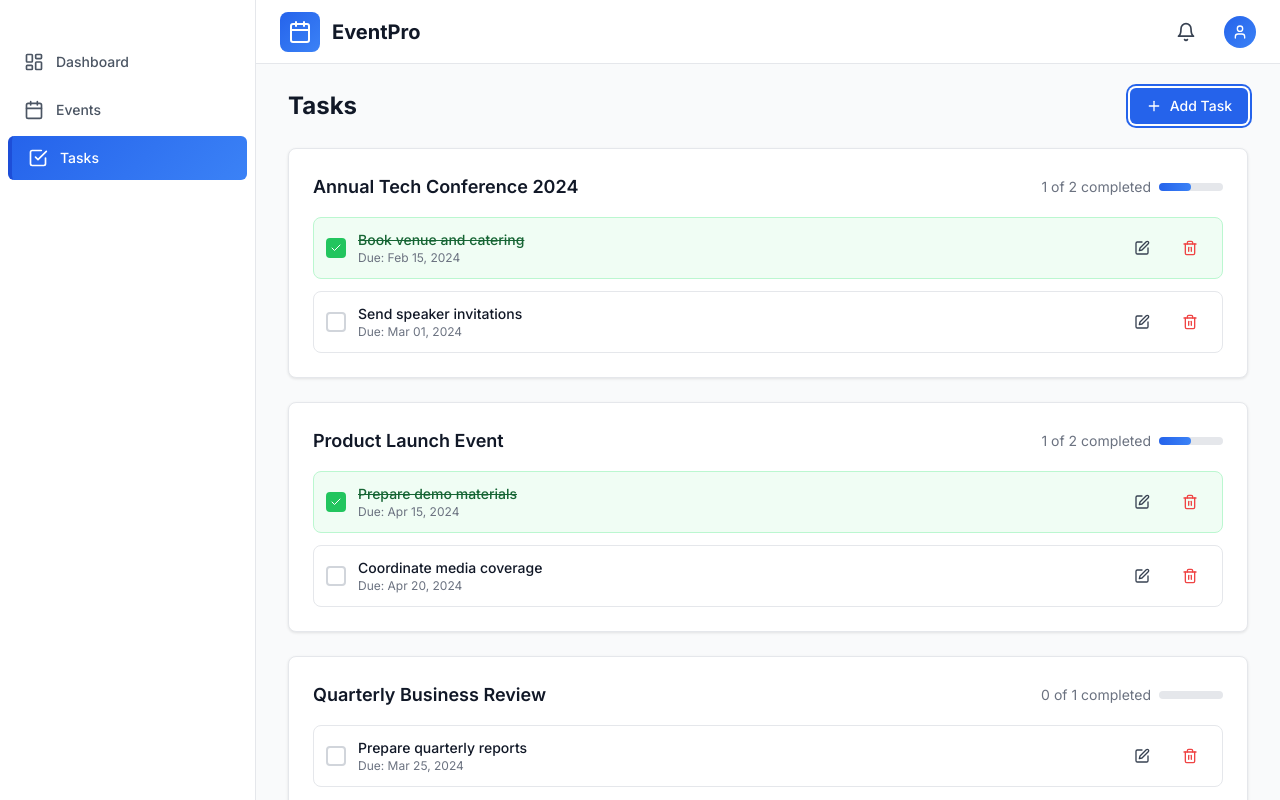
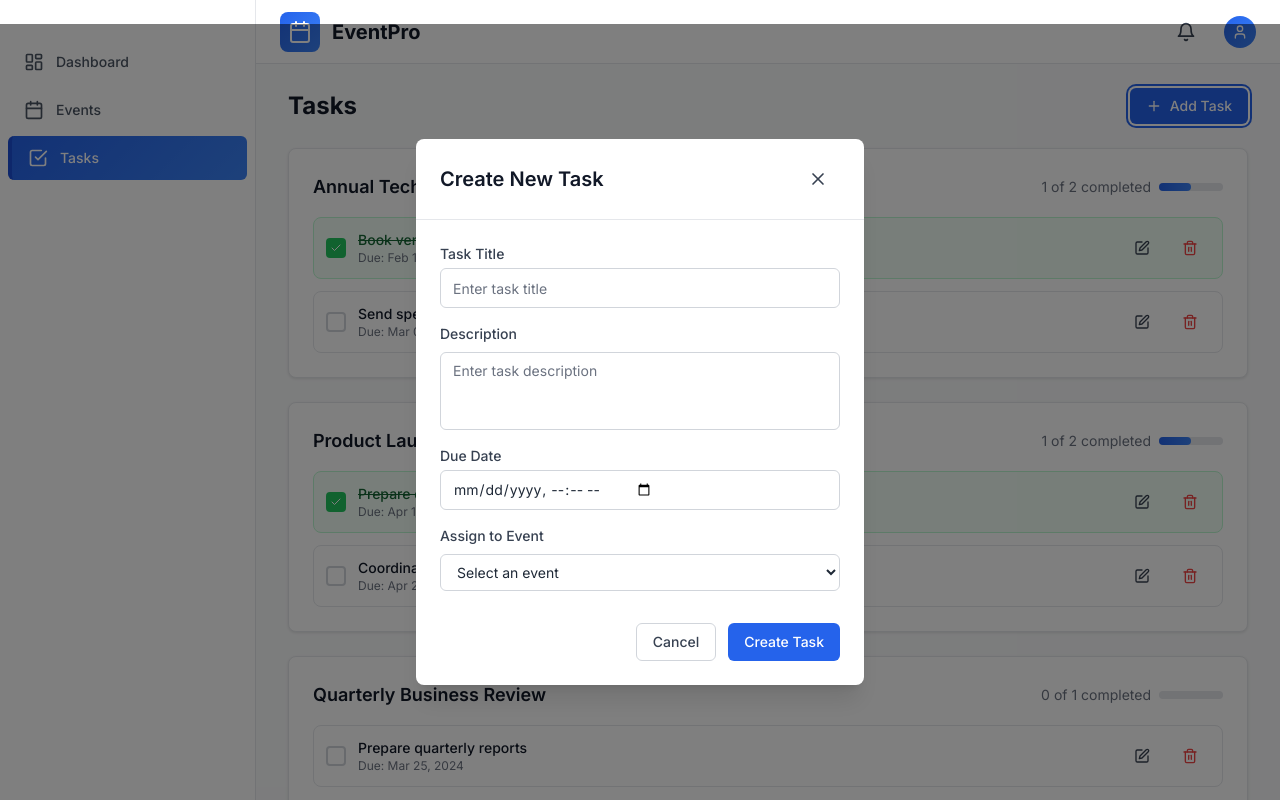
Before and after one commit to apper-apps/odyssey-eventpro-block, a React (Vite) app: page /tasks in a window 1280 px wide. Both pictures are taken after a click on the button "Add Task". Built offline with nearby package versions, Linux system fonts and the light colour scheme.

Commit message:
Add complete task management system with creation modal, task list display, and completion toggles

```diff
--- a/src/components/pages/Tasks.jsx
+++ b/src/components/pages/Tasks.jsx
@@ -1,21 +1,31 @@
-import React, { useState, useEffect } from "react";
-import Button from "@/components/atoms/Button";
-import Card from "@/components/atoms/Card";
+import React, { useEffect, useState } from "react";
+import { format } from "date-fns";
+import { toast } from "react-toastify";
+import taskService from "@/services/api/taskService";
+import eventService from "@/services/api/eventService";
+import ApperIcon from "@/components/ApperIcon";
+import FormField from "@/components/molecules/FormField";
 import Loading from "@/components/ui/Loading";
 import Error from "@/components/ui/Error";
 import Empty from "@/components/ui/Empty";
-import ApperIcon from "@/components/ApperIcon";
-import { format } from "date-fns";
-import taskService from "@/services/api/taskService";
-import eventService from "@/services/api/eventService";
-import { toast } from "react-toastify";
+import Input from "@/components/atoms/Input";
+import Button from "@/components/atoms/Button";
+import Label from "@/components/atoms/Label";
+import Card from "@/components/atoms/Card";
 
 const Tasks = () => {
-  const [tasks, setTasks] = useState([]);
+const [tasks, setTasks] = useState([]);
   const [events, setEvents] = useState([]);
   const [loading, setLoading] = useState(true);
   const [error, setError] = useState("");
-
+  const [showModal, setShowModal] = useState(false);
+  const [formData, setFormData] = useState({
+    title: "",
+    description: "",
+    dueDate: "",
+    eventId: ""
+  });
+  const [formErrors, setFormErrors] = useState({});
   const loadTasksAndEvents = async () => {
     try {
       setLoading(true);
@@ -44,8 +54,7 @@ const Tasks = () => {
     const event = events.find(e => e.Id === eventId);
     return event ? event.title : "Unknown Event";
   };
-
-  const handleToggleTask = async (taskId, completed) => {
+const handleToggleTask = async (taskId, completed) => {
     try {
       await taskService.update(taskId, { completed: !completed });
       setTasks(prev => prev.map(task =>
@@ -55,6 +64,62 @@ const Tasks = () => {
     } catch (err) {
       toast.error("Failed to update task");
       console.error("Update task error:", err);
+    }
+  };
+
+  const handleCreateTask = async () => {
+    const newErrors = {};
+
+    if (!formData.title.trim()) {
+      newErrors.title = "Task title is required";
+    }
+
+    if (!formData.description.trim()) {
+      newErrors.description = "Task description is required";
+    }
+
+    if (!formData.dueDate) {
+      newErrors.dueDate = "Due date is required";
+    }
+
+    if (!formData.eventId) {
+      newErrors.eventId = "Please select an event";
+    }
+
+    setFormErrors(newErrors);
+
+    if (Object.keys(newErrors).length === 0) {
+      try {
+        const newTask = await taskService.create({
+          title: formData.title,
+          description: formData.description,
+          dueDate: formData.dueDate,
+          eventId: parseInt(formData.eventId)
+        });
+
+        setTasks(prev => [...prev, newTask]);
+        setFormData({ title: "", description: "", dueDate: "", eventId: "" });
+        setFormErrors({});
+        setShowModal(false);
+        toast.success("Task created successfully!");
+      } catch (err) {
+        toast.error("Failed to create task");
+        console.error("Create task error:", err);
+      }
+    }
+  };
+
+  const handleFormChange = (e) => {
+    const { name, value } = e.target;
+    setFormData(prev => ({
+      ...prev,
+      [name]: value
+    }));
+    if (formErrors[name]) {
+      setFormErrors(prev => ({
+        ...prev,
+        [name]: ""
+      }));
     }
   };
 
@@ -80,7 +145,7 @@ const Tasks = () => {
     <div className="space-y-6">
       <div className="flex items-center justify-between">
         <h1 className="text-2xl font-bold text-gray-900">Tasks</h1>
-        <Button>
+<Button onClick={() => setShowModal(true)}>
           <ApperIcon name="Plus" className="h-4 w-4 mr-2" />
           Add Task
         </Button>
@@ -164,6 +229,86 @@ const Tasks = () => {
           ))}
         </div>
       )}
+
+      {/* Task Creation Modal */}
+      {showModal && (
+        <div className="fixed inset-0 bg-black bg-opacity-50 flex items-center justify-center z-50 p-4">
+          <div className="bg-white rounded-lg shadow-xl max-w-md w-full max-h-[90vh] overflow-y-auto">
+            <div className="flex items-center justify-between p-6 border-b border-gray-200">
+              <h2 className="text-xl font-semibold text-gray-900">Create New Task</h2>
+              <Button variant="ghost" size="sm" onClick={() => setShowModal(false)}>
+                <ApperIcon name="X" className="h-5 w-5" />
+              </Button>
+            </div>
+
+            <div className="p-6 space-y-4">
+              <FormField
+                label="Task Title"
+                name="title"
+                value={formData.title}
+                onChange={handleFormChange}
+                placeholder="Enter task title"
+                error={formErrors.title}
+              />
+
+              <div className="space-y-2">
+                <Label htmlFor="description">Description</Label>
+                <textarea
+                  id="description"
+                  name="description"
+                  value={formData.description}
+                  onChange={handleFormChange}
+                  placeholder="Enter task description"
+                  rows={3}
+                  className="flex w-full rounded-md border border-gray-300 bg-white px-3 py-2 text-sm placeholder:text-gray-500 focus:border-primary focus:outline-none focus:ring-2 focus:ring-primary focus:ring-offset-2 disabled:cursor-not-allowed disabled:opacity-50 resize-none"
+                />
+                {formErrors.description && (
+                  <p className="text-sm text-red-600">{formErrors.description}</p>
+                )}
+              </div>
+
+              <FormField
+                label="Due Date"
+                name="dueDate"
+                type="datetime-local"
+                value={formData.dueDate}
+                onChange={handleFormChange}
+                error={formErrors.dueDate}
+              />
+
+              <div className="space-y-2">
+                <Label htmlFor="eventId">Assign to Event</Label>
+                <select
+                  id="eventId"
+                  name="eventId"
+                  value={formData.eventId}
+                  onChange={handleFormChange}
+                  className="flex w-full rounded-md border border-gray-300 bg-white px-3 py-2 text-sm focus:border-primary focus:outline-none focus:ring-2 focus:ring-primary focus:ring-offset-2"
+                >
+                  <option value="">Select an event</option>
+                  {events.map(event => (
+                    <option key={event.Id} value={event.Id}>
+                      {event.title}
+                    </option>
+                  ))}
+                </select>
+                {formErrors.eventId && (
+                  <p className="text-sm text-red-600">{formErrors.eventId}</p>
+                )}
+              </div>
+
+              <div className="flex justify-end space-x-3 pt-4">
+                <Button type="button" variant="outline" onClick={() => setShowModal(false)}>
+                  Cancel
+                </Button>
+                <Button onClick={handleCreateTask}>
+                  Create Task
+                </Button>
+              </div>
+            </div>
+          </div>
+        </div>
+      )}
     </div>
   );
 };
--- a/src/services/mockData/tasks.json
+++ b/src/services/mockData/tasks.json
@@ -3,6 +3,7 @@
     "Id": 1,
     "eventId": 1,
     "title": "Book venue and catering",
+    "description": "Research and book appropriate venue with catering services for the conference",
     "completed": true,
     "dueDate": "2024-02-15T00:00:00.000Z"
   },
@@ -10,6 +11,7 @@
     "Id": 2,
     "eventId": 1,
     "title": "Send speaker invitations",
+    "description": "Prepare and send invitation letters to all keynote speakers and panelists",
     "completed": false,
     "dueDate": "2024-03-01T00:00:00.000Z"
   },
@@ -17,6 +19,7 @@
     "Id": 3,
     "eventId": 2,
     "title": "Prepare demo materials",
+    "description": "Create presentation slides and product demonstration materials for the launch event",
     "completed": true,
     "dueDate": "2024-04-15T00:00:00.000Z"
   },
@@ -24,6 +27,7 @@
     "Id": 4,
     "eventId": 2,
     "title": "Coordinate media coverage",
+    "description": "Contact press and media outlets to ensure coverage of the product launch",
     "completed": false,
     "dueDate": "2024-04-20T00:00:00.000Z"
   },
@@ -31,6 +35,7 @@
     "Id": 5,
     "eventId": 4,
     "title": "Prepare quarterly reports",
+    "description": "Compile financial and performance data for quarterly business review meeting",
     "completed": false,
     "dueDate": "2024-03-25T00:00:00.000Z"
   },
@@ -38,6 +43,7 @@
     "Id": 6,
     "eventId": 5,
     "title": "Design invitation cards",
+    "description": "Create elegant invitation designs for the charity gala event",
     "completed": false,
     "dueDate": "2024-04-01T00:00:00.000Z"
   }
```
